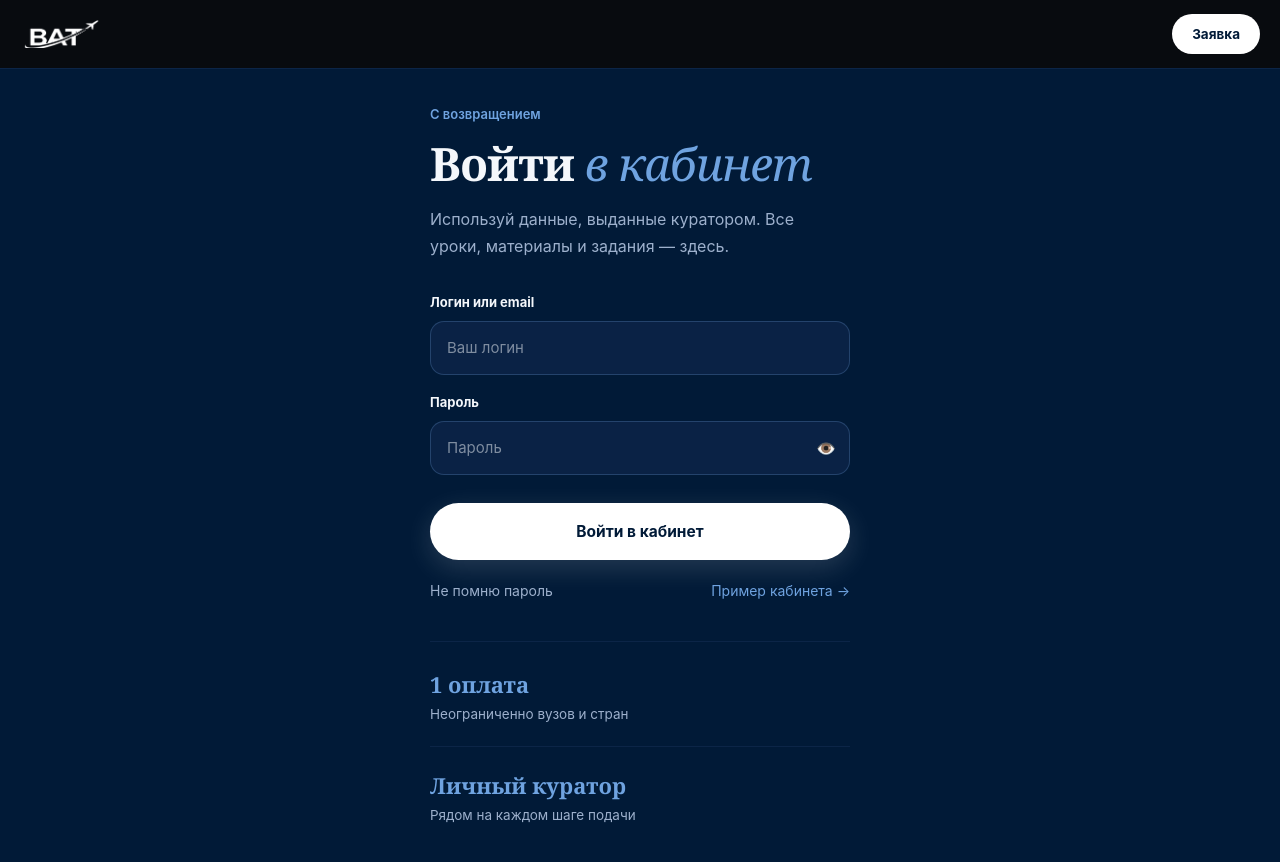
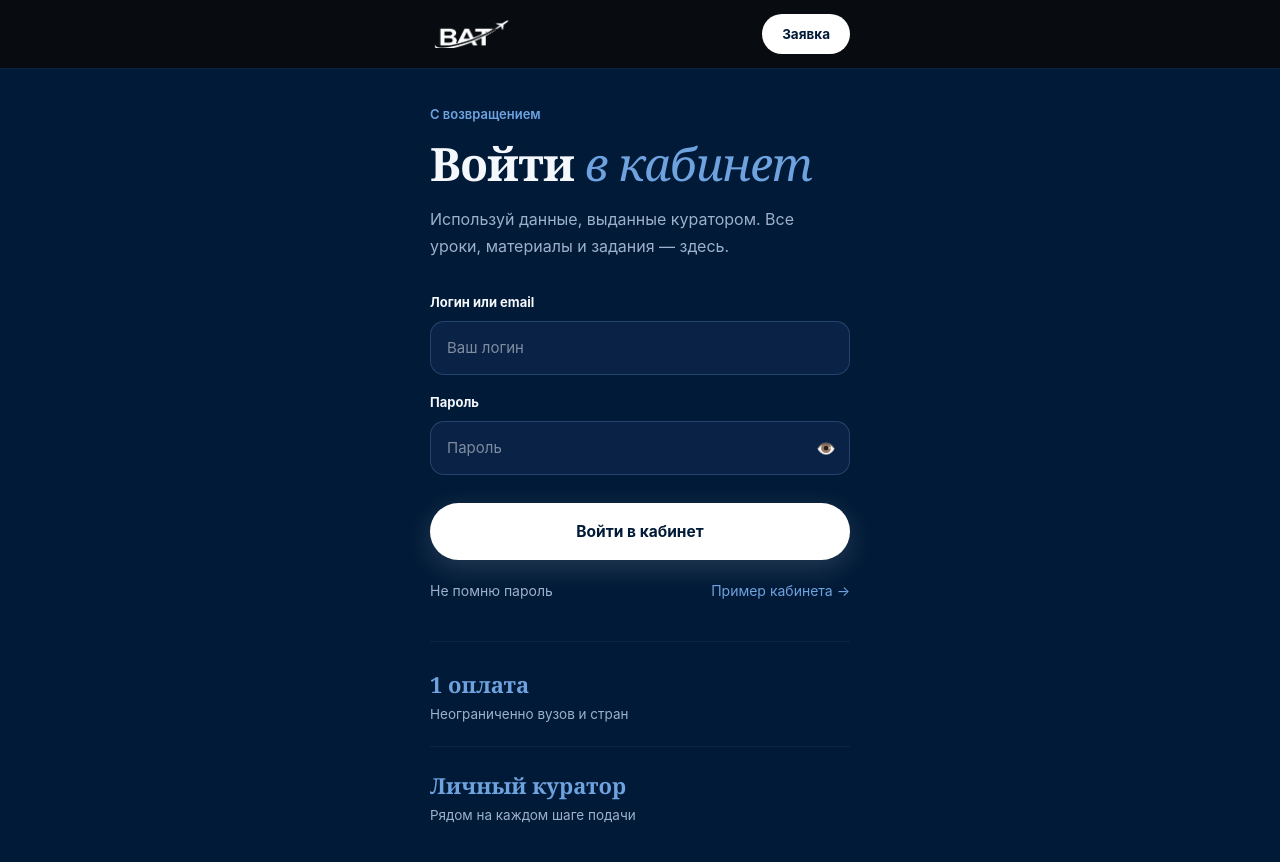
Before and after one commit to Chelovek2343/lms-course, a Next.js app: page /login in a window 1280 px wide. Shown: the top 862 px of the page. Built offline with nearby package versions, Linux system fonts and the light colour scheme; no server answers.

Commit message:
Update page.js

```diff
--- a/app/login/page.js
+++ b/app/login/page.js
@@ -92,6 +92,7 @@ export default function LoginPage() {
   return (
     <div style={{ minHeight: '100vh', background: 'var(--bg)', fontFamily: 'var(--sans)' }}>
       {/* Шапка */}
+          {/* Шапка */}
       <header
         style={{
           position: 'sticky',
@@ -104,6 +105,8 @@ export default function LoginPage() {
       >
         <div
           style={{
+            maxWidth: '460px',
+            margin: '0 auto',
             display: 'flex',
             alignItems: 'center',
             justifyContent: 'space-between',
```
